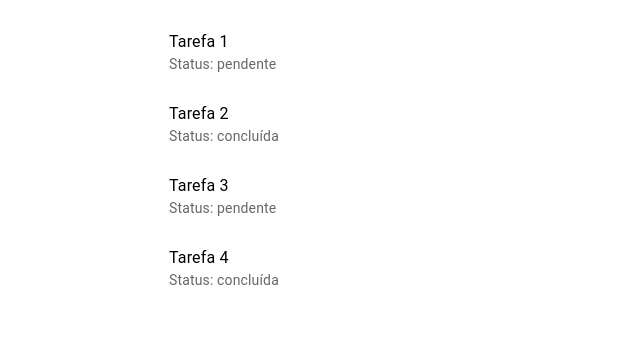
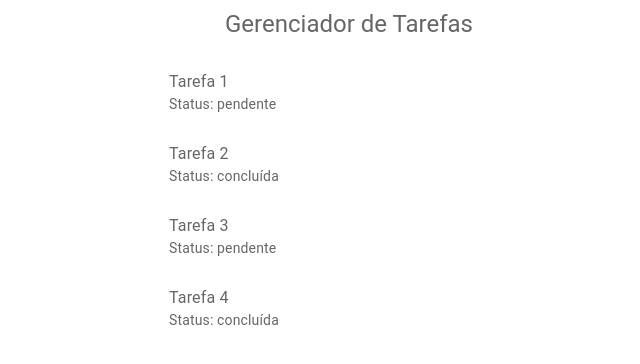
Before and after one commit to zilliana123/gerenciador-de-tarefas, a Next.js app: page / in a window 1280 px wide. Shown: the top 364 px of the page, without its empty margins (291-931 px from the left). Built offline with nearby package versions, Linux system fonts and the light colour scheme; some icons are missing.

Commit message:
feat: título

```diff
--- a/pages/index.js
+++ b/pages/index.js
@@ -1,6 +1,7 @@
 import React, { useState } from "react";
 import Box from "@mui/material/Box";
 import List from "@mui/material/List";
+import Typography from "@mui/material/Typography";
 
 import TaskItem from "./TaskItem";
 import TaskModal from "./TaskModal";
@@ -45,8 +46,13 @@ function TaskList() {
         display: "flex",
         justifyContent: "center",
         alignItems: "center",
+        flexDirection: "column",
+        color: "#666",
       }}
     >
+      <Typography variant="h5" component="h1" gutterBottom>
+        Gerenciador de Tarefas
+      </Typography>
       <List sx={{ width: "100%", maxWidth: 360, bgcolor: "background.paper" }}>
         {tasks.map((task) => (
           <TaskItem
```
